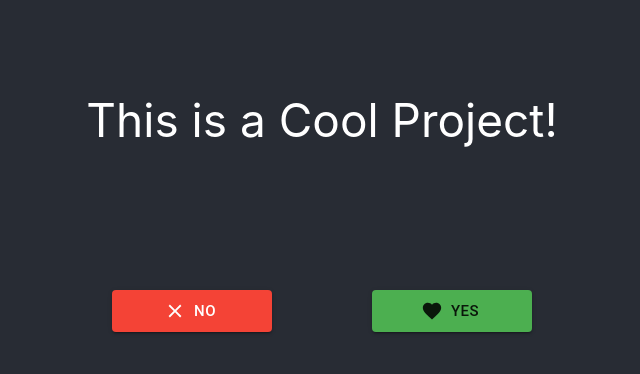
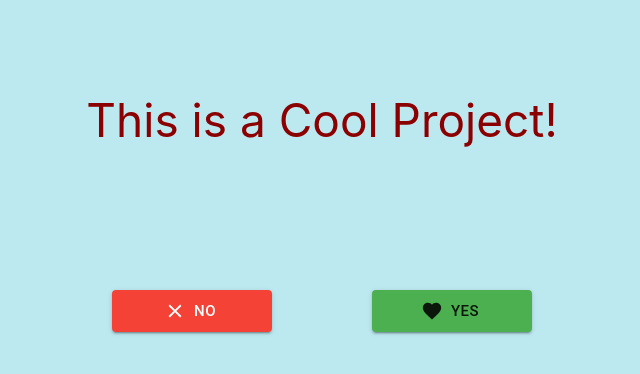
Before and after one commit to Josephasafg/proposal-site, a React (Create React App) app: page / in a window 1280 px wide. Shown: the top 374 px of the page, without its empty margins (318-958 px from the left). Built offline with nearby package versions, Linux system fonts and the light colour scheme; no server answers.

Commit message:
Changed font color

```diff
--- a/src/App.css
+++ b/src/App.css
@@ -1,6 +1,6 @@
 .App {
   text-align: center;
-  background-color: #282c34;
+  background-color: #bce8f0;
   min-height: 100vh;
 }
 
@@ -17,7 +17,7 @@
   align-items: center;
   justify-content: center;
   font-size: calc(30px + 2vmin);
-  color: white;
+  color: #8b0000;
 }
 
 .App-link {
```
